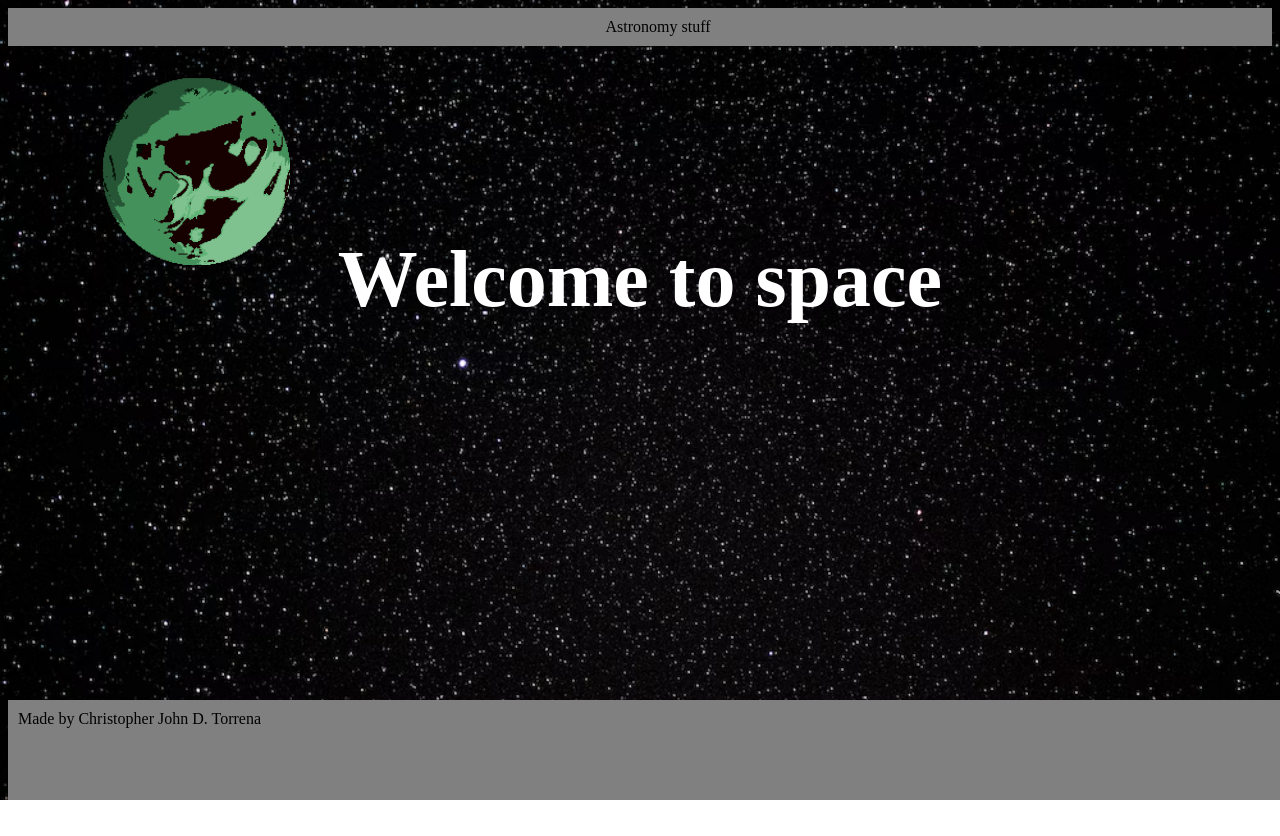
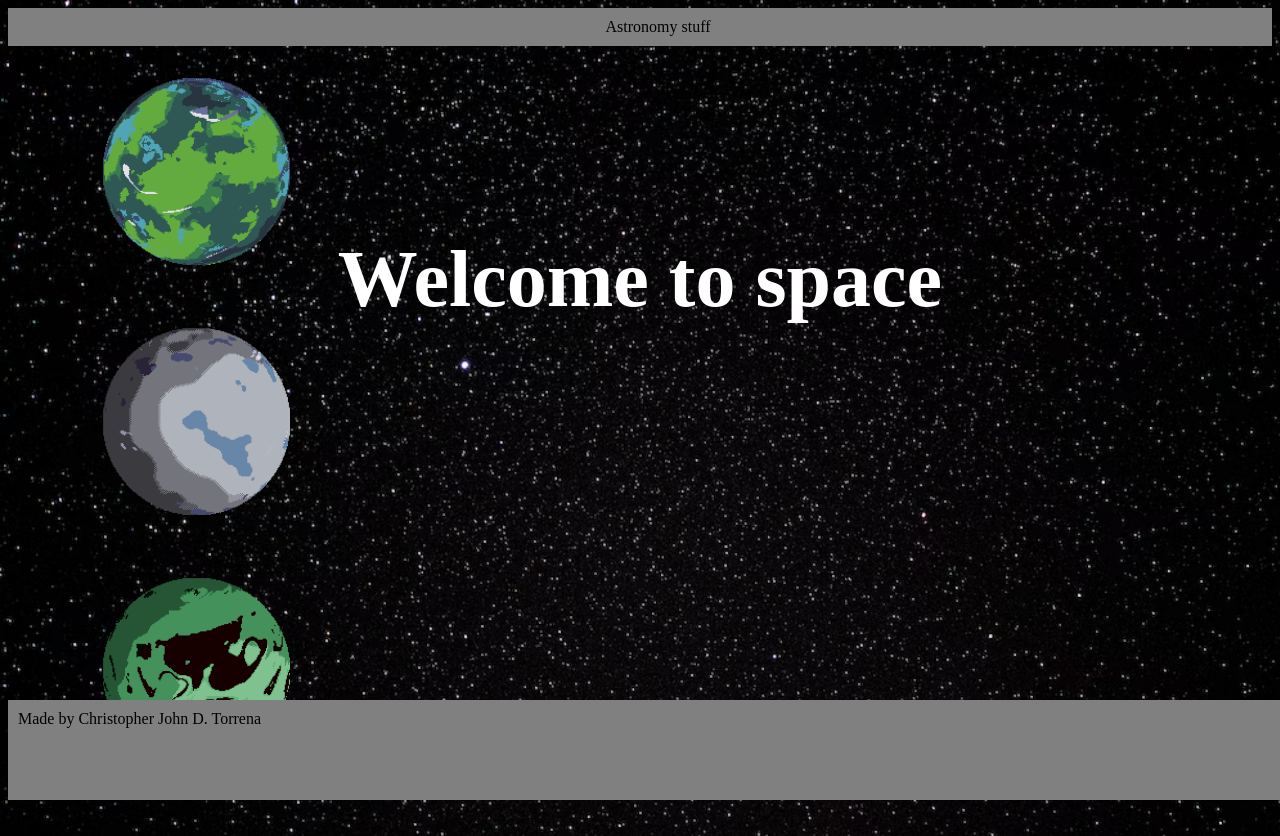
Before and after one commit to Aireons/Q2_GFA2_BA_TORRENA, a plain HTML site: page Q2_GFA2_Ba_Torrena/index.html in a window 1280 px wide. Before the commit the page ends 800 px from the top, so only its background shows below. Drawn offline with Linux system fonts and the light colour scheme.

Commit message:
Update styles.css

```diff
--- a/Q2_GFA2_Ba_Torrena/styles.css
+++ b/Q2_GFA2_Ba_Torrena/styles.css
@@ -1,4 +1,4 @@
-header{
+    header{
     display:flex;
     border: 1px;
     width: 100vw;
@@ -47,6 +47,55 @@ body {
   background-size: 50%;
   padding: 0 5%;
   }
+@keyframes mymove {
+  from {top: 0px;}
+  to {top: 200px;}
+}
+  #iceplanet {
+  background-image: url(iceplanet.gif);
+  width: 250px;
+  height: 250px;
+  animation: leftright 15s ease 0s infinite;
+  background-color: transparent;
+  background-position: center;
+  background-repeat: no-repeat;
+  background-size: 50%;
+  padding: 0 5%;
+  }
+@keyframes mymove {
+  from {top: 0px;}
+  to {top: 400px; left: 200px}
+}
+  #waterground {
+  background-image: url(watergroundplanet.gif);
+  width: 250px;
+  height: 250px;
+  animation: leftright 15s ease 0s infinite;
+  background-color: transparent;
+  background-position: center;
+  background-repeat: no-repeat;
+  background-size: 50%;
+  padding: 0 5%;
+  }
+@keyframes mymove {
+  from {top: 0px;}
+  to {top: 100px; right: 150px}
+}
+  #fart {
+  background-image: url(fart.gif);
+  width: 250px;
+  height: 250px;
+  animation: leftright 15s ease 0s infinite;
+  background-color: transparent;
+  background-position: center;
+  background-repeat: no-repeat;
+  background-size: 50%;
+  padding: 0 5%;
+  }
+@keyframes mymove {
+  from {top: 0px;}
+  to {top: 200px; right:100}
+}
 * {
     overflow-x: hidden;
     overflow-y: hidden;
```
